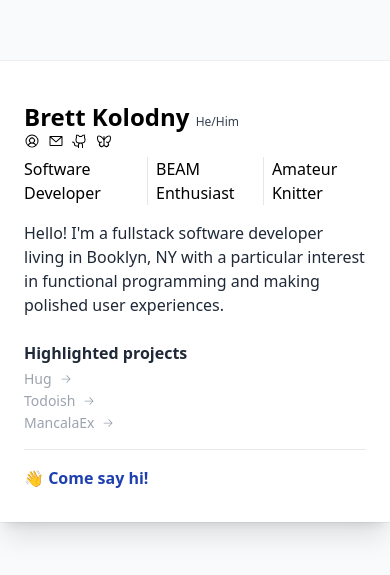
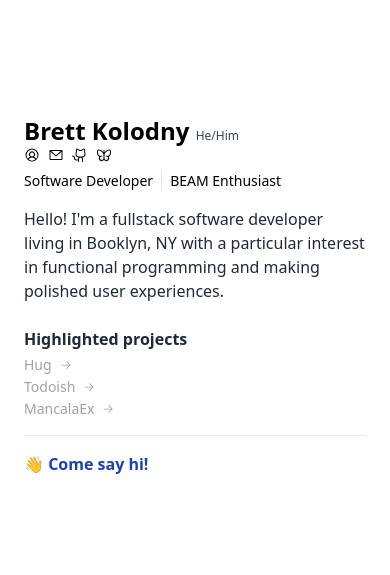
Before and after one commit to brettkolodny/brett.ooo, an Astro site: page / in a window 390 px wide. Shown: the part 131-706 px from the top of the page. Built offline with nearby package versions, Linux system fonts and the light colour scheme; Astro itself is replaced by a stand-in of ours.

Commit message:
fix: mobile styles

```diff
--- a/src/pages/index.astro
+++ b/src/pages/index.astro
@@ -10,8 +10,8 @@
 		<title>Brett Kolodny</title>
 	</head>
 	<body>
-		<div class="relative flex min-h-screen flex-col justify-center overflow-hidden bg-gray-50 py-6 sm:py-12">
-		  <div class="relative bg-white px-6 pb-8 pt-10 shadow-xl ring-1 ring-gray-900/5 sm:mx-auto sm:max-w-lg sm:rounded-lg sm:px-10">
+		<div class="relative flex min-h-screen flex-col justify-center overflow-hidden bg-white sm:bg-gray-50 py-6 sm:py-12">
+		  <div class="relative bg-white px-6 pb-8 pt-10 sm:shadow-xl sm:ring-1 ring-gray-900/5 sm:mx-auto sm:max-w-lg sm:rounded-lg sm:px-10">
 		    <div class="mx-auto max-w-md">
 		      <div class="flex flex-col gap-2">
 		        <div class="flex flex-col">
@@ -31,10 +31,10 @@
 		            </a>
 		          </div>
 		        </div>
-		        <div class="flex items-center divide-x *:px-2 first:*:pl-0 last:*:pr-0">
+		        <div class="flex items-center divide-x *:px-2 first:*:pl-0 last:*:pr-0 text-sm md:text-base">
 		          <p>Software Developer</p>
 		          <p>BEAM Enthusiast</p>
-		          <p>Amateur Knitter</p>
+		          <p class="hidden sm:block">Amateur Knitter</p>
 		        </div>
 		      </div>
 		      <div class="divide-y divide-gray-300/50">
```
